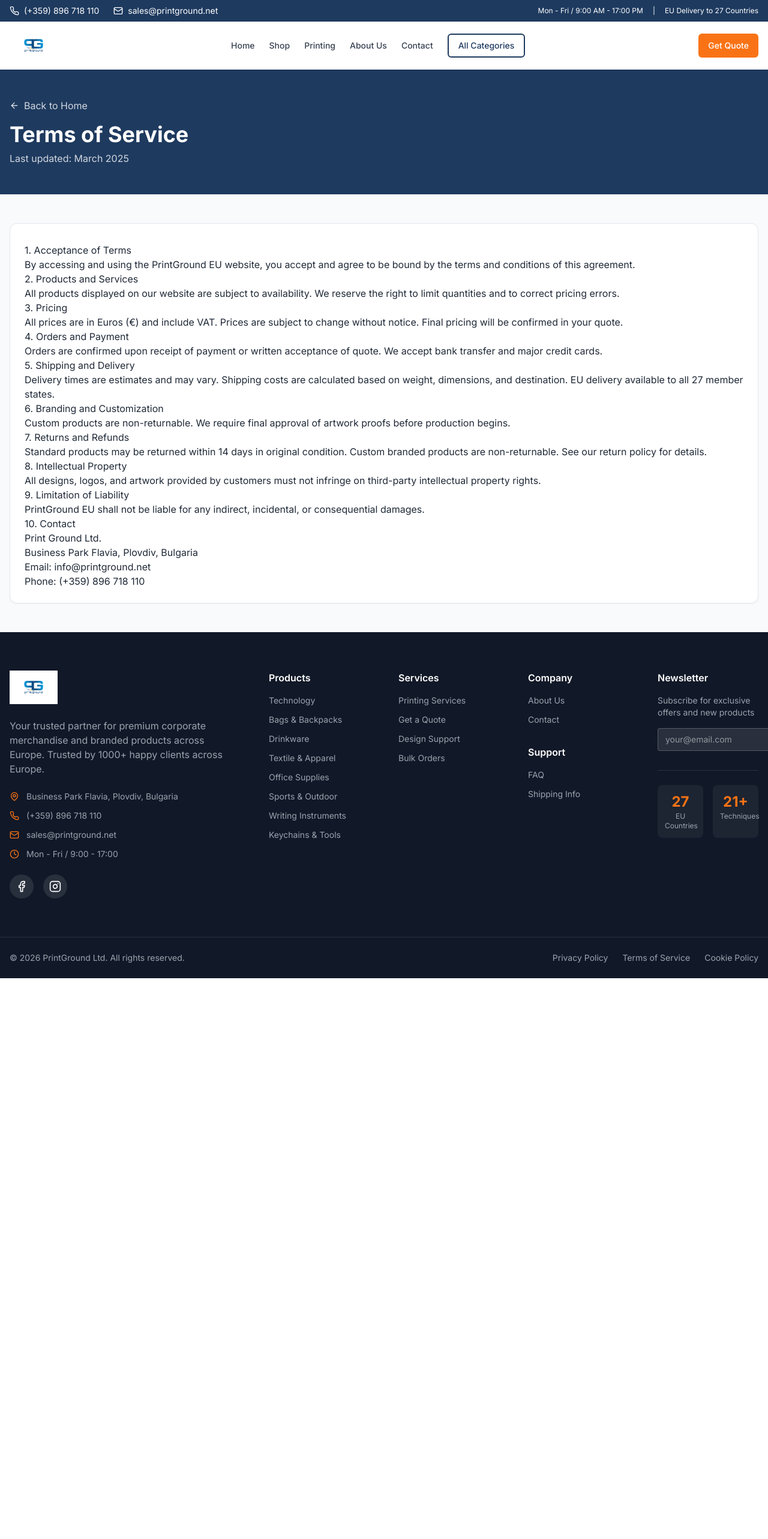
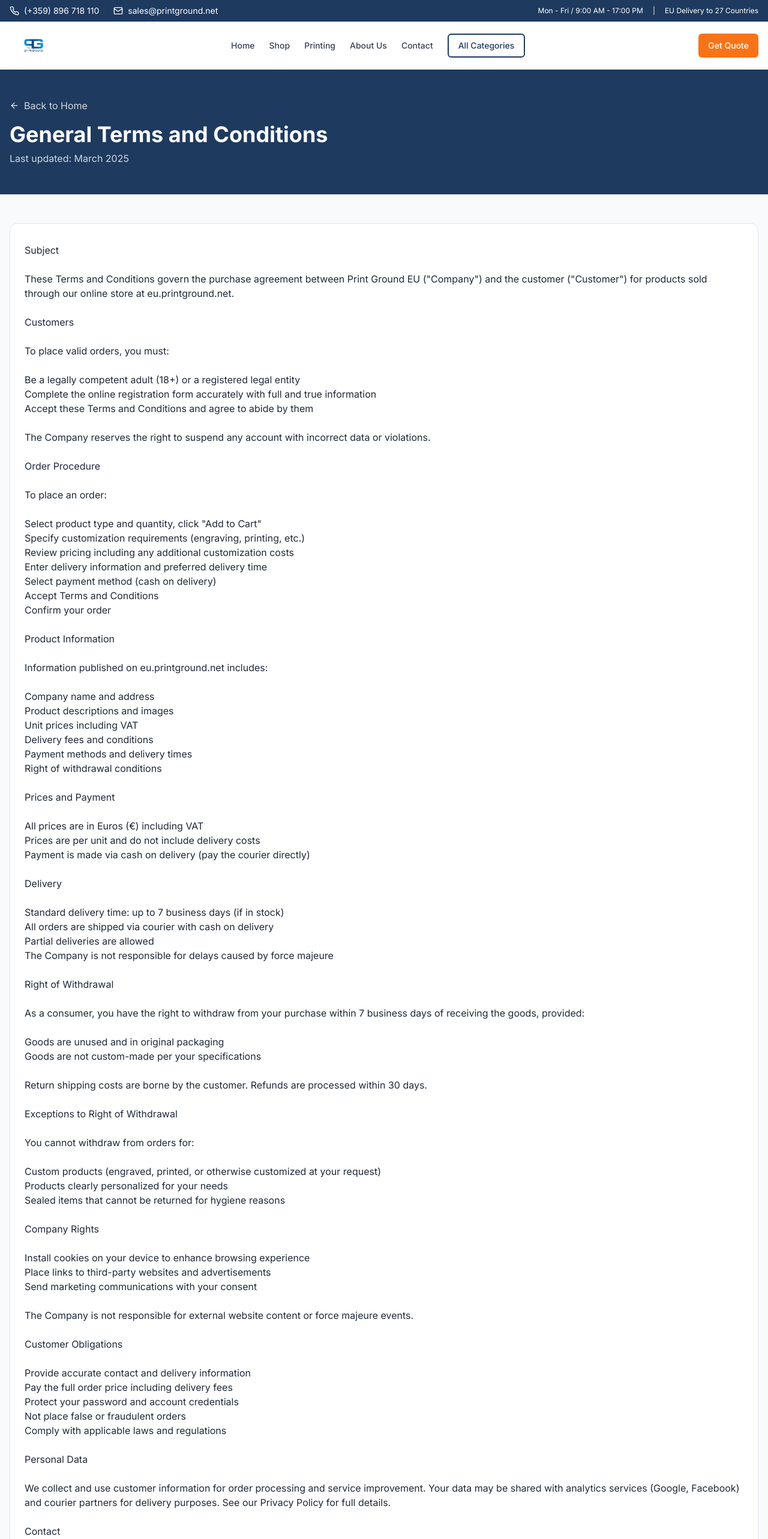
Before and after one commit to BozhidarVladimirov/printgroundeu, a Next.js app: page /terms in a window 1280 px wide. Shown: the top 2566 px of the page at 60% size. Before the commit the page ends 1631 px from the top, so only its background shows below. Built offline with nearby package versions, Linux system fonts and the light colour scheme.

Commit message:
Add real Privacy Policy and Terms of Service content translated from original site

```diff
--- a/src/app/privacy/page.tsx
+++ b/src/app/privacy/page.tsx
@@ -1,14 +1,12 @@
 'use client'
 
-import { Card, CardContent, CardHeader, CardTitle } from '@/components/ui/card'
+import { Card, CardContent } from '@/components/ui/card'
 import Link from 'next/link'
-import { Button } from '@/components/ui/button'
 import { ArrowLeft } from 'lucide-react'
 
-export default function PrivacyPage() {
+export default function PrivacyPolicyPage() {
   return (
     <div className="min-h-screen bg-gray-50">
-      {/* Header */}
       <div className="bg-primary text-white py-12">
         <div className="container mx-auto px-4">
           <Link href="/" className="inline-flex items-center gap-2 text-white/80 hover:text-white mb-4">
@@ -20,68 +18,88 @@
         </div>
       </div>
 
-      {/* Content */}
       <div className="container mx-auto px-4 py-12">
         <Card>
-          <CardContent className="prose max-w-none pt-8">
-            <h2>1. Information We Collect</h2>
+          <CardContent className="prose max-w-none pt-8 space-y-6">
+            <h2>Introduction</h2>
             <p>
-              We collect information you provide directly to us, such as when you create an account,
-              place an order, subscribe to our newsletter, or contact us for support. This includes:
+              This Privacy Policy explains how Print Ground EU ("we", "us", or "our") collects, uses,
+              and protects your personal data in accordance with the General Data Protection Regulation (GDPR).
             </p>
+
+            <h2>What is GDPR?</h2>
+            <p>
+              The General Data Protection Regulation (GDPR) came into effect on May 25, 2018 and imposes
+              new requirements for the processing of personal data. This policy outlines how we handle
+              your data and your rights regarding your personal information.
+            </p>
+
+            <h2>Why Do We Need Cookies and/or Personal Data?</h2>
+            <p>The functionality of our website depends on how well we can use the information you provide. Depending on whether you consent to the processing of your personal data, different features will be available to you:</p>
             <ul>
-              <li>Contact information (name, email address, phone number, company name)</li>
-              <li>Billing and shipping address</li>
-              <li>Order details and preferences</li>
-              <li>Communication history</li>
+              <li><strong>Essential Cookies:</strong> Required for storing payment steps, login, preferences, and site settings. Without them, the website would not function properly.</li>
+              <li><strong>Account Data:</strong> Name, phone, and email are necessary to place orders, generate purchase records, and provide ongoing support.</li>
+              <li><strong>Marketing Cookies:</strong> Used to deliver relevant advertisements, business promotion content, and notifications about new products/services.</li>
             </ul>
 
-            <h2>2. How We Use Your Information</h2>
-            <p>We use the information we collect to:</p>
+            <h2>Your Rights</h2>
+            <p>Under GDPR, almost all statistical data that can identify a user is considered personal information:</p>
             <ul>
-              <li>Process and fulfill your orders</li>
-              <li>Send order confirmations and updates</li>
-              <li>Respond to your inquiries and provide customer support</li>
-              <li>Send marketing communications (with your consent)</li>
-              <li>Improve our products and services</li>
+              <li>You must explicitly consent to your data being processed for each specific purpose</li>
+              <li>You can edit, delete, and export your personal data</li>
+              <li>You must be notified when your data security is compromised</li>
+              <li>You have the right to know how your data is stored, what security measures are in place, and who has access</li>
             </ul>
 
-            <h2>3. Information Sharing</h2>
+            <h2>What Personal Data Do We Process?</h2>
+            <p>By clicking "I Agree" on our cookie notice, you consent to us using pseudonymous data for global traffic statistics, including:</p>
+            <ul>
+              <li>IP address</li>
+              <li>Referrer URL</li>
+              <li>Browser/OS information</li>
+            </ul>
+            <p>If you consent, this data will be used solely for website traffic analytics and remarketing through Google and/or Facebook platforms.</p>
+            <p>If you do not consent, your data will not be stored, shared with third parties, or processed.</p>
+
+            <h2>How to Exercise Your Rights</h2>
             <p>
-              We do not sell your personal information. We may share your information with:
+              To edit your profile, click on your username/profile icon. To unsubscribe from marketing communications,
+              delete your account, or request all data related to your account, please contact us via email.
+              Response time is within one month.
             </p>
+
+            <h2>Data Storage and Security</h2>
+            <p>
+              Data sent to our website is transmitted via HTTPS—the most secure method currently available
+              for encrypting data sent from user to server. Passwords and sensitive information in our
+              database are additionally hashed/encrypted. Server facilities are accessible only to
+              administrators with special access and comply with EU regulations.
+            </p>
+
+            <h2>Data Retention</h2>
             <ul>
-              <li>Service providers who assist in our operations (payment processors, shipping carriers)</li>
-              <li>Legal authorities when required by law</li>
+              <li><strong>Anonymous data:</strong> Stored for statistical purposes as long as necessary for the requested functionality</li>
+              <li><strong>Registration data:</strong> Stored lawfully for statistical, technical, and reference purposes</li>
             </ul>
 
-            <h2>4. Data Security</h2>
+            <h2>Data Recipients</h2>
+            <p>Data received directly from your browser is sent to traffic analysis systems to improve our service. Third-party tools we use:</p>
+            <ul>
+              <li><a href="https://privacy.google.com/businesses/compliance/" target="_blank" rel="noopener">Google Analytics</a></li>
+              <li><a href="https://www.facebook.com/business/gdpr" target="_blank" rel="noopener">Facebook</a></li>
+            </ul>
+            <p>Payment method data (PayPal, ePay, etc.) is subject to their own terms and is not our responsibility. We do not store your payment information.</p>
+
+            <h2>Cookies</h2>
+            <p>To make this website work properly, we sometimes store small data files called cookies on your device.</p>
+            <p><strong>What are cookies?</strong> Cookies are small text files stored on your computer or mobile device when you visit a website. They allow the website to remember your actions and preferences (such as login, language, font size, order contents, and other display settings) for a certain period of time.</p>
+            <p><strong>How do you control cookies?</strong> You can control and/or delete cookies as you wish. For more information, visit <a href="https://www.aboutcookies.org" target="_blank" rel="noopener">aboutcookies.org</a>.</p>
+
+            <h2>Contact</h2>
             <p>
-              We implement appropriate technical and organizational measures to protect your personal data
-              against unauthorized access, alteration, disclosure, or destruction.
-            </p>
-
-            <h2>5. Your Rights</h2>
-            <p>Under GDPR, you have the right to:</p>
-            <ul>
-              <li>Access your personal data</li>
-              <li>Rectify inaccurate data</li>
-              <li>Erase your data (&quot;right to be forgotten&quot;)</li>
-              <li>Restrict processing</li>
-              <li>Data portability</li>
-              <li>Object to processing</li>
-            </ul>
-
-            <h2>6. Cookies</h2>
-            <p>
-              Our website uses cookies to enhance your browsing experience. You can control cookie
-              settings through your browser preferences.
-            </p>
-
-            <h2>7. Contact Us</h2>
-            <p>
-              Print Ground Ltd.<br />
-              Business Park Flavia, Plovdiv, Bulgaria<br />
+              Print Ground EU<br />
+              Business Park Flavia<br />
+              Plovdiv, Bulgaria<br />
               Email: info@printground.net<br />
               Phone: (+359) 896 718 110
             </p>
--- a/src/app/terms/page.tsx
+++ b/src/app/terms/page.tsx
@@ -1,85 +1,124 @@
 'use client'
 
-import { Card, CardContent, CardHeader, CardTitle } from '@/components/ui/card'
+import { Card, CardContent } from '@/components/ui/card'
 import Link from 'next/link'
 import { ArrowLeft } from 'lucide-react'
 
 export default function TermsPage() {
   return (
     <div className="min-h-screen bg-gray-50">
-      {/* Header */}
       <div className="bg-primary text-white py-12">
         <div className="container mx-auto px-4">
           <Link href="/" className="inline-flex items-center gap-2 text-white/80 hover:text-white mb-4">
             <ArrowLeft className="w-4 h-4" />
             Back to Home
           </Link>
-          <h1 className="text-4xl font-bold">Terms of Service</h1>
+          <h1 className="text-4xl font-bold">General Terms and Conditions</h1>
           <p className="text-white/80 mt-2">Last updated: March 2025</p>
         </div>
       </div>
 
-      {/* Content */}
       <div className="container mx-auto px-4 py-12">
         <Card>
-          <CardContent className="prose max-w-none pt-8">
-            <h2>1. Acceptance of Terms</h2>
+          <CardContent className="prose max-w-none pt-8 space-y-6">
+            <h2>Subject</h2>
             <p>
-              By accessing and using the PrintGround EU website, you accept and agree to be bound
-              by the terms and conditions of this agreement.
+              These Terms and Conditions govern the purchase agreement between Print Ground EU
+              ("Company") and the customer ("Customer") for products sold through our online store
+              at eu.printground.net.
             </p>
 
-            <h2>2. Products and Services</h2>
+            <h2>Customers</h2>
+            <p>To place valid orders, you must:</p>
+            <ul>
+              <li>Be a legally competent adult (18+) or a registered legal entity</li>
+              <li>Complete the online registration form accurately with full and true information</li>
+              <li>Accept these Terms and Conditions and agree to abide by them</li>
+            </ul>
+            <p>The Company reserves the right to suspend any account with incorrect data or violations.</p>
+
+            <h2>Order Procedure</h2>
+            <p>To place an order:</p>
+            <ol>
+              <li>Select product type and quantity, click "Add to Cart"</li>
+              <li>Specify customization requirements (engraving, printing, etc.)</li>
+              <li>Review pricing including any additional customization costs</li>
+              <li>Enter delivery information and preferred delivery time</li>
+              <li>Select payment method (cash on delivery)</li>
+              <li>Accept Terms and Conditions</li>
+              <li>Confirm your order</li>
+            </ol>
+
+            <h2>Product Information</h2>
+            <p>Information published on eu.printground.net includes:</p>
+            <ul>
+              <li>Company name and address</li>
+              <li>Product descriptions and images</li>
+              <li>Unit prices including VAT</li>
+              <li>Delivery fees and conditions</li>
+              <li>Payment methods and delivery times</li>
+              <li>Right of withdrawal conditions</li>
+            </ul>
+
+            <h2>Prices and Payment</h2>
+            <ul>
+              <li>All prices are in Euros (€) including VAT</li>
+              <li>Prices are per unit and do not include delivery costs</li>
+              <li>Payment is made via cash on delivery (pay the courier directly)</li>
+            </ul>
+
+            <h2>Delivery</h2>
+            <ul>
+              <li>Standard delivery time: up to 7 business days (if in stock)</li>
+              <li>All orders are shipped via courier with cash on delivery</li>
+              <li>Partial deliveries are allowed</li>
+              <li>The Company is not responsible for delays caused by force majeure</li>
+            </ul>
+
+            <h2>Right of Withdrawal</h2>
+            <p>As a consumer, you have the right to withdraw from your purchase within 7 business days
+            of receiving the goods, provided:</p>
+            <ul>
+              <li>Goods are unused and in original packaging</li>
+              <li>Goods are not custom-made per your specifications</li>
+            </ul>
+            <p>Return shipping costs are borne by the customer. Refunds are processed within 30 days.</p>
+
+            <h2>Exceptions to Right of Withdrawal</h2>
+            <p>You cannot withdraw from orders for:</p>
+            <ul>
+              <li>Custom products (engraved, printed, or otherwise customized at your request)</li>
+              <li>Products clearly personalized for your needs</li>
+              <li>Sealed items that cannot be returned for hygiene reasons</li>
+            </ul>
+
+            <h2>Company Rights</h2>
+            <ul>
+              <li>Install cookies on your device to enhance browsing experience</li>
+              <li>Place links to third-party websites and advertisements</li>
+              <li>Send marketing communications with your consent</li>
+            </ul>
+            <p>The Company is not responsible for external website content or force majeure events.</p>
+
+            <h2>Customer Obligations</h2>
+            <ul>
+              <li>Provide accurate contact and delivery information</li>
+              <li>Pay the full order price including delivery fees</li>
+              <li>Protect your password and account credentials</li>
+              <li>Not place false or fraudulent orders</li>
+              <li>Comply with applicable laws and regulations</li>
+            </ul>
+
+            <h2>Personal Data</h2>
+            <p>We collect and use customer information for order processing and service improvement.
+            Your data may be shared with analytics services (Google, Facebook) and courier partners
+            for delivery purposes. See our Privacy Policy for full details.</p>
+
+            <h2>Contact</h2>
             <p>
-              All products displayed on our website are subject to availability. We reserve the right
-              to limit quantities and to correct pricing errors.
-            </p>
-
-            <h2>3. Pricing</h2>
-            <p>
-              All prices are in Euros (€) and include VAT. Prices are subject to change without notice.
-              Final pricing will be confirmed in your quote.
-            </p>
-
-            <h2>4. Orders and Payment</h2>
-            <p>
-              Orders are confirmed upon receipt of payment or written acceptance of quote. We accept
-              bank transfer and major credit cards.
-            </p>
-
-            <h2>5. Shipping and Delivery</h2>
-            <p>
-              Delivery times are estimates and may vary. Shipping costs are calculated based on weight,
-              dimensions, and destination. EU delivery available to all 27 member states.
-            </p>
-
-            <h2>6. Branding and Customization</h2>
-            <p>
-              Custom products are non-returnable. We require final approval of artwork proofs before
-              production begins.
-            </p>
-
-            <h2>7. Returns and Refunds</h2>
-            <p>
-              Standard products may be returned within 14 days in original condition. Custom branded
-              products are non-returnable. See our return policy for details.
-            </p>
-
-            <h2>8. Intellectual Property</h2>
-            <p>
-              All designs, logos, and artwork provided by customers must not infringe on third-party
-              intellectual property rights.
-            </p>
-
-            <h2>9. Limitation of Liability</h2>
-            <p>
-              PrintGround EU shall not be liable for any indirect, incidental, or consequential damages.
-            </p>
-
-            <h2>10. Contact</h2>
-            <p>
-              Print Ground Ltd.<br />
-              Business Park Flavia, Plovdiv, Bulgaria<br />
+              Print Ground EU<br />
+              Business Park Flavia<br />
+              Plovdiv, Bulgaria<br />
               Email: info@printground.net<br />
               Phone: (+359) 896 718 110
             </p>
```
